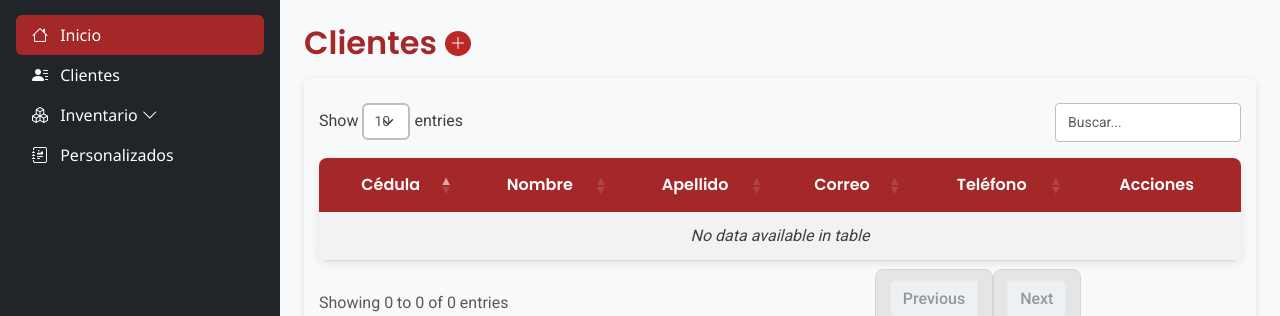
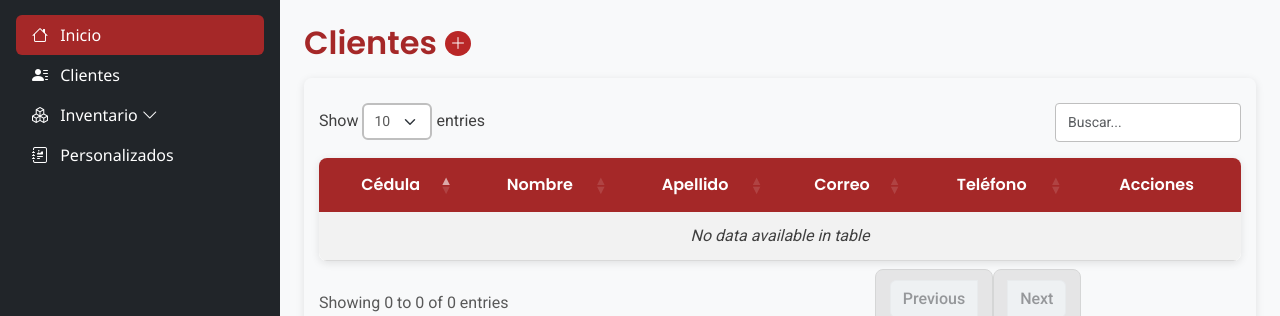
Before and after one commit to Calo1942/client-bruz-electiva, a PHP site: page / in a window 1280 px wide. Shown: the part 70-386 px from the top of the page. Run offline with PHP 8.4, Linux system fonts and the light colour scheme; data that the repository does not hold is empty; some libraries are stand-ins or nearby versions.

Commit message:
style: Add minimum width and auto width to main for better layout in DataTable

```diff
--- a/src/assets/css/style.css
+++ b/src/assets/css/style.css
@@ -417,6 +417,8 @@ main {
     font-family: 'Roboto', sans-serif;
     background-color: var(--secondary-100);
     color: var(--secondary-700);
+    min-width: 70px; /* Ancho mínimo para que la flecha no tape el número */
+    width: auto; /* Permite que se expanda según el contenido */
 }
 
 .dataTables_length select:focus {
```
Also changed, not shown: src/assets/js/README-datatable.md.
